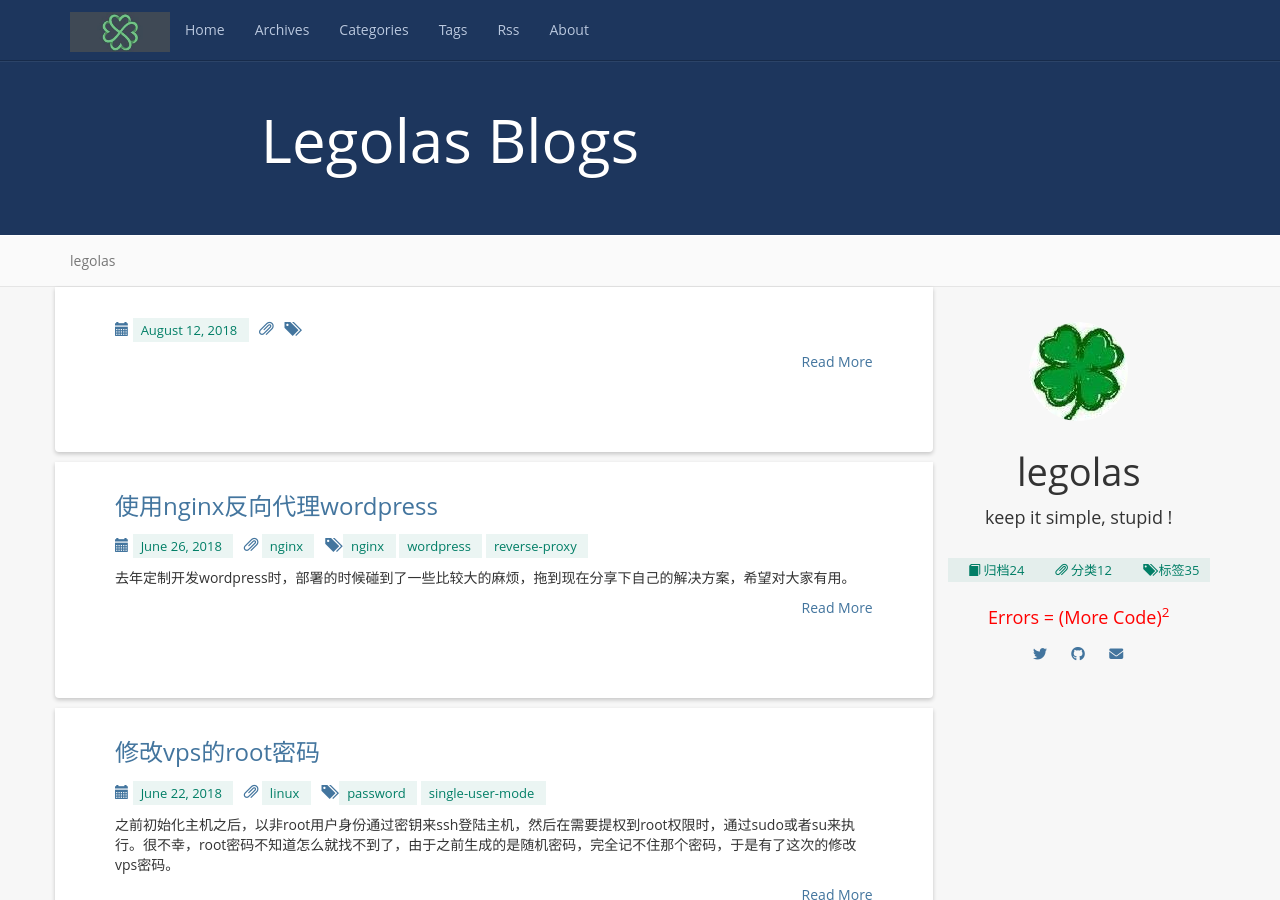
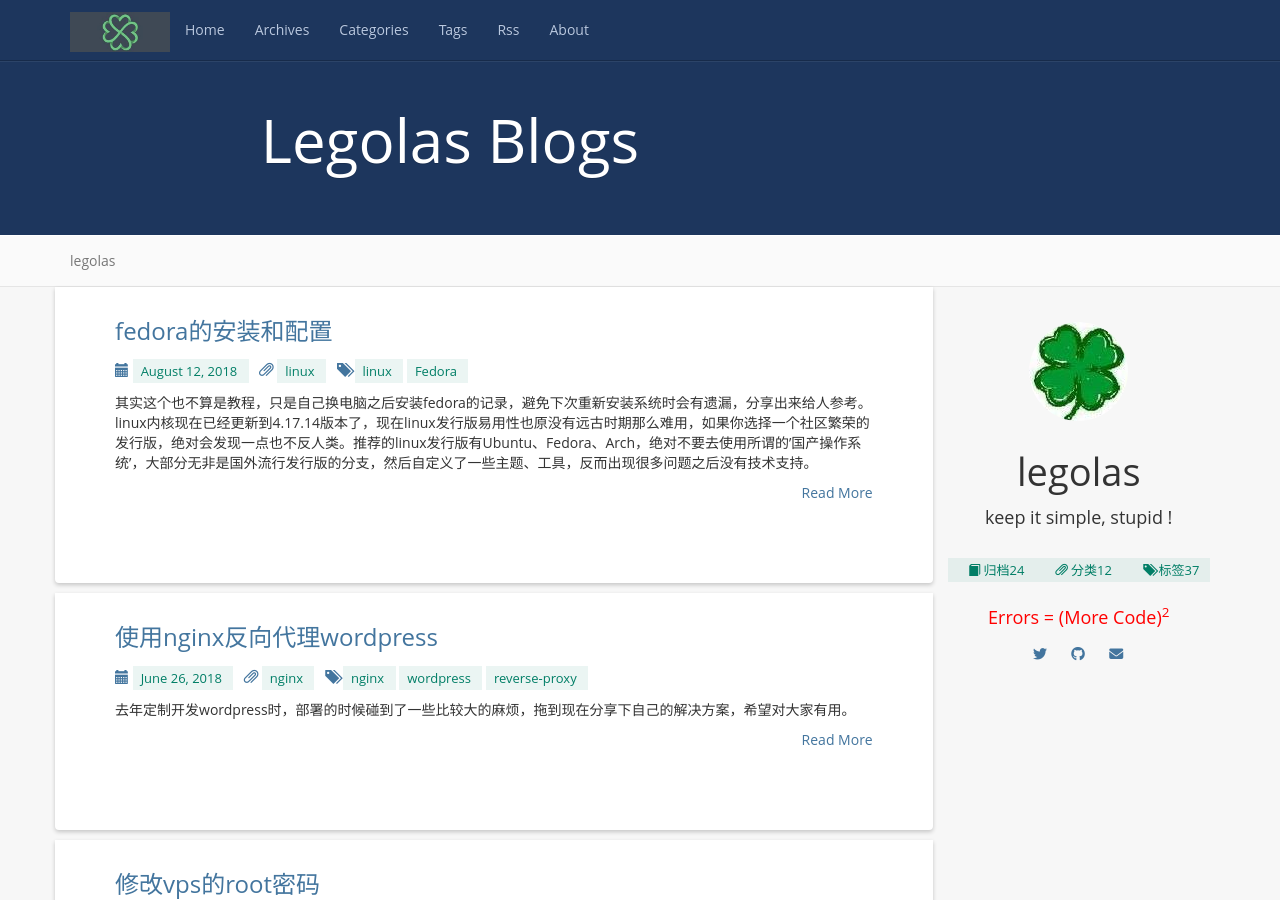
Before and after one commit to legolasNg/legolasNg.github.io, a Jekyll site: the page built from index.html, in a window 1280 px wide and 900 px high. Built offline with Jekyll 4.4.1, drawn with Linux system fonts in a browser that asks for light colours; nearby versions of some CDN libraries; library files that are not in the unit come from our copies; the list of posts is cut into pages by our own code.

Commit message:
[fix]fix yaml synatx error

```diff
--- a/_posts/2018-08-12-install-and-config-fedora.md
+++ b/_posts/2018-08-12-install-and-config-fedora.md
@@ -1,13 +1,13 @@
 ---
-layout:     post
-title:      "fedora安装及配置"
-date:       2018-08-12 18:00:00 +0800
-category:   "linux"
-tags:       ["linux", "fedora"]
-excerpt:    "其实这个也不算是教程，只是自己换电脑之后安装fedora的记录，避免下次重新安装系统时会有遗漏，分享出来给人参考。linux内核现在已经更新到4.17.14版本了，现在linux发行版易用性也原没有远古时期那么难用，如果你选择一个社区繁荣的发行版，绝对会发现一点也不反人类。推荐的linux发行版有Ubuntu、Fedora、Arch，绝对不要去使用所谓的"国产操作系统"，大部分无非是国外流行发行版的分支，然后自定义了一些主题、工具，反而出现很多问题之后没有技术支持。"
+layout:    post
+title:     "fedora的安装和配置"
+date:      2018-08-12 18:00:00 +0800
+category:  "linux"
+tags:      ["linux", "Fedora"]
+excerpt:   "其实这个也不算是教程，只是自己换电脑之后安装fedora的记录，避免下次重新安装系统时会有遗漏，分享出来给人参考。linux内核现在已经更新到4.17.14版本了，现在linux发行版易用性也原没有远古时期那么难用，如果你选择一个社区繁荣的发行版，绝对会发现一点也不反人类。推荐的linux发行版有Ubuntu、Fedora、Arch，绝对不要去使用所谓的'国产操作系统'，大部分无非是国外流行发行版的分支，然后自定义了一些主题、工具，反而出现很多问题之后没有技术支持。"
 ---
 
-其实这个也不算是教程，只是自己换电脑之后安装fedora的记录，避免下次重新安装系统时会有遗漏，分享出来给人参考。linux内核现在已经更新到4.17.14版本了，现在linux发行版易用性也原没有远古时期那么难用，如果你选择一个社区繁荣的发行版，绝对会发现一点也不反人类。推荐的linux发行版有Ubuntu、Fedora、Arch，绝对不要去使用所谓的"国产操作系统"，大部分无非是国外流行发行版的分支，然后自定义了一些主题、工具，反而出现很多问题之后没有技术支持。
+其实这个也不算是教程，只是自己换电脑之后安装fedora的记录，避免下次重新安装系统时会有遗漏，分享出来给人参考。linux内核现在已经更新到4.17.14版本了，现在linux发行版易用性也原没有远古时期那么难用，如果你选择一个社区繁荣的发行版，绝对会发现一点也不反人类。推荐的linux发行版有Ubuntu、Fedora、Arch，绝对不要去使用所谓的'国产操作系统'，大部分无非是国外流行发行版的分支，然后自定义了一些主题、工具，反而出现很多问题之后没有技术支持。
 
 关于linux的使用途径：由于桌面发行版在市场上的的占有份额，国内外很多软硬件厂商并没有开发对应的软件或者硬件驱动，即使有也仅仅能用且功能不全。虽然易用性和兼容性已经很好的得到了进步和发展，但是使用中难免会遇到很多问题，还是不建议日常使用。如果想使用linux学习科研，你会获得很多社区资源;如果是娱乐，linux上面的软件也只能满足一些基本需求;如果是游戏，不好意思Nvidia和AMD的驱动支持，游戏厂商的软件支持，远没有达到Windows平台的程度(虽然情况在好转)。
 
```
